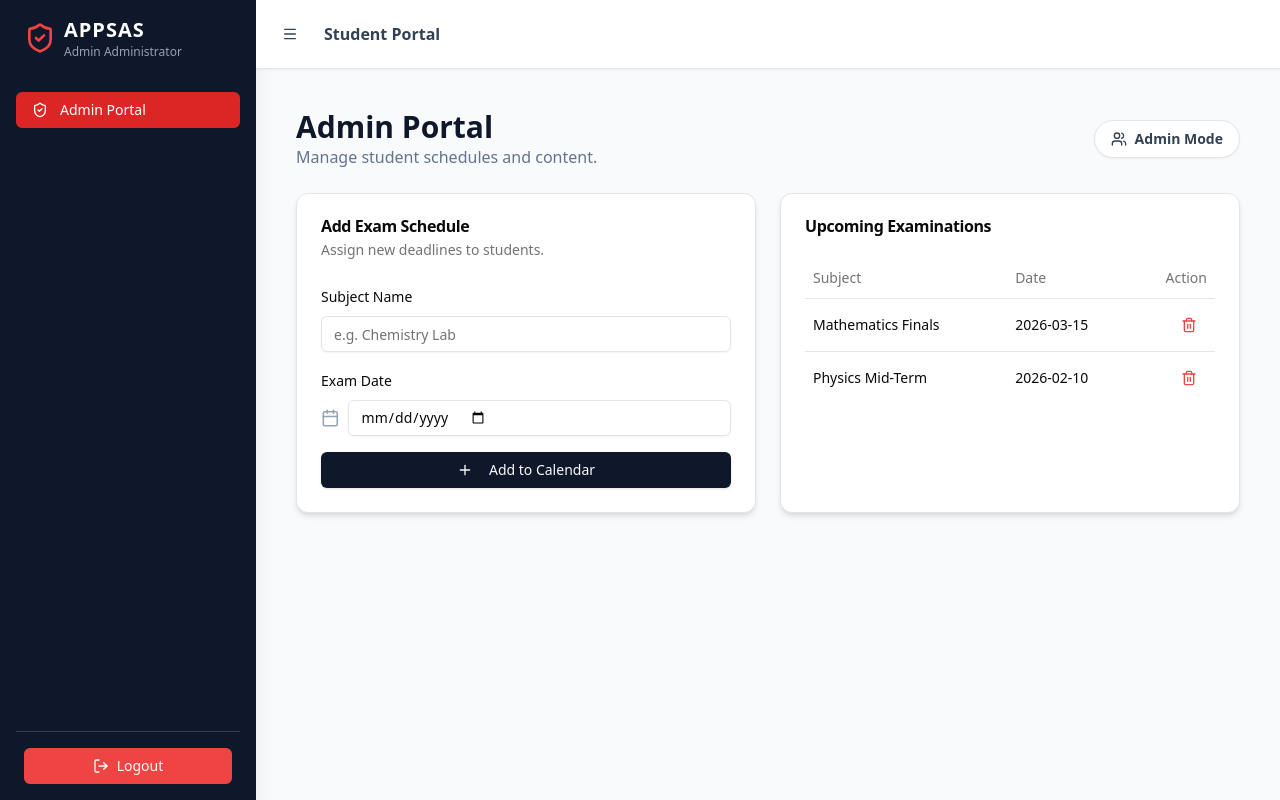
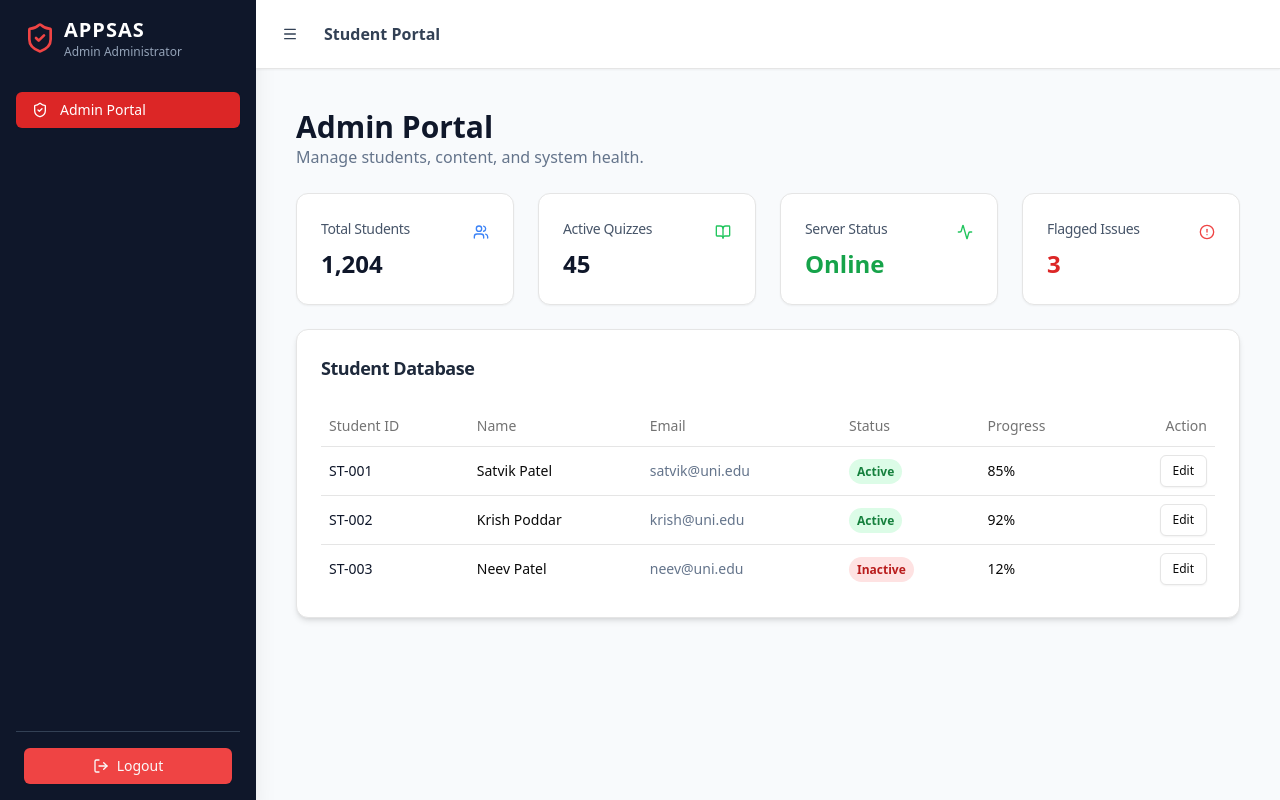
Before and after one commit to Krish-452/APPSAS, a React (Vite) app: page /admin in a window 1280 px wide. Built offline with nearby package versions, Linux system fonts and the light colour scheme.

Commit message:
Update AdminDashboard.jsx

```diff
--- a/src/pages/AdminDashboard.jsx
+++ b/src/pages/AdminDashboard.jsx
@@ -1,114 +1,182 @@
 import { useState } from "react";
-import { Card, CardContent, CardHeader, CardTitle, CardDescription } from "@/components/ui/card";
+import { Card, CardContent, CardHeader, CardTitle } from "@/components/ui/card";
 import { Button } from "@/components/ui/button";
 import { Input } from "@/components/ui/input";
 import { Label } from "@/components/ui/label";
 import { Table, TableBody, TableCell, TableHead, TableHeader, TableRow } from "@/components/ui/table";
-import { Calendar as CalendarIcon, Plus, Trash2, Users } from "lucide-react";
+import { Users, BookOpen, Activity, AlertCircle, Save, X } from "lucide-react";
 
 export default function AdminDashboard() {
-  // State to simulate a database (Addressing Neev's concern about logic)
-  const [examDate, setExamDate] = useState("");
-  const [examSubject, setExamSubject] = useState("");
 
-  const [schedule, setSchedule] = useState([
-    { id: 1, subject: "Mathematics Finals", date: "2026-03-15", status: "Scheduled" },
-    { id: 2, subject: "Physics Mid-Term", date: "2026-02-10", status: "Pending" },
+  // 1. Convert Data to State so it can be changed
+  const [students, setStudents] = useState([
+    { id: "ST-001", name: "Satvik Patel", email: "satvik@uni.edu", status: "Active", progress: "85%" },
+    { id: "ST-002", name: "Krish Poddar", email: "krish@uni.edu", status: "Active", progress: "92%" },
+    { id: "ST-003", name: "Neev Patel", email: "neev@uni.edu", status: "Inactive", progress: "12%" },
   ]);
 
-  const handleAddSchedule = () => {
-    if (!examDate || !examSubject) return; // Prevent empty adds
+  // 2. State to track which student is being edited
+  const [editingId, setEditingId] = useState(null);
+  const [editForm, setEditForm] = useState({});
 
-    const newExam = {
-      id: Date.now(),
-      subject: examSubject,
-      date: examDate,
-      status: "Scheduled"
+  // Function to start editing
+  const handleEditClick = (student) => {
+    setEditingId(student.id);
+    setEditForm(student); // Copy student data to form
   };
 
-    setSchedule([...schedule, newExam]);
-    setExamSubject("");
-    setExamDate("");
+  // Function to save changes
+  const handleSave = () => {
+    setStudents(students.map((s) => (s.id === editingId ? editForm : s)));
+    setEditingId(null); // Exit edit mode
   };
 
-  const handleDelete = (id) => {
-    setSchedule(schedule.filter(item => item.id !== id));
+  // Function to cancel editing
+  const handleCancel = () => {
+    setEditingId(null);
   };
 
   return (
     <div className="p-6 space-y-6 bg-slate-50 min-h-screen">
+
+      {/* Header Section */}
       <div className="flex justify-between items-center">
         <div>
           <h1 className="text-3xl font-bold text-slate-900">Admin Portal</h1>
-          <p className="text-slate-500">Manage student schedules and content.</p>
-        </div>
-        <div className="bg-white p-2 px-4 rounded-full border shadow-sm flex items-center gap-2 text-sm font-semibold text-slate-700">
-           <Users size={16} /> Admin Mode
-        </div>
+          <p className="text-slate-500">Manage students, content, and system health.</p>
         </div>
 
-      {/* Grid Layout */}
-      <div className="grid grid-cols-1 md:grid-cols-2 gap-6">
+      </div>
 
-        {/* LEFT COLUMN: Add Date/Schedule Form */}
-        <Card className="shadow-md">
+      {/* Stats Cards Row */}
+      <div className="grid grid-cols-1 md:grid-cols-4 gap-6">
+        <Card className="shadow-sm">
+          <CardHeader className="flex flex-row items-center justify-between pb-2">
+            <CardTitle className="text-sm font-medium text-slate-600">Total Students</CardTitle>
+            <Users className="h-4 w-4 text-blue-500" />
+          </CardHeader>
+          <CardContent><div className="text-2xl font-bold text-slate-900">1,204</div></CardContent>
+        </Card>
+
+        <Card className="shadow-sm">
+          <CardHeader className="flex flex-row items-center justify-between pb-2">
+            <CardTitle className="text-sm font-medium text-slate-600">Active Quizzes</CardTitle>
+            <BookOpen className="h-4 w-4 text-green-500" />
+          </CardHeader>
+          <CardContent><div className="text-2xl font-bold text-slate-900">45</div></CardContent>
+        </Card>
+
+        <Card className="shadow-sm">
+          <CardHeader className="flex flex-row items-center justify-between pb-2">
+            <CardTitle className="text-sm font-medium text-slate-600">Server Status</CardTitle>
+            <Activity className="h-4 w-4 text-green-500" />
+          </CardHeader>
+          <CardContent><div className="text-2xl font-bold text-green-600">Online</div></CardContent>
+        </Card>
+
+        <Card className="shadow-sm">
+          <CardHeader className="flex flex-row items-center justify-between pb-2">
+            <CardTitle className="text-sm font-medium text-slate-600">Flagged Issues</CardTitle>
+            <AlertCircle className="h-4 w-4 text-red-500" />
+          </CardHeader>
+          <CardContent><div className="text-2xl font-bold text-red-600">3</div></CardContent>
+        </Card>
+      </div>
+
+      {/* EDIT FORM: Only visible when editingId is not null */}
+      {editingId && (
+        <Card className="border-2 border-blue-500 shadow-xl bg-blue-50">
             <CardHeader>
-            <CardTitle>Add Exam Schedule</CardTitle>
-            <CardDescription>Assign new deadlines to students.</CardDescription>
+                <CardTitle>Editing Student: {editForm.id}</CardTitle>
             </CardHeader>
-          <CardContent className="space-y-4">
+            <CardContent>
+                <div className="grid grid-cols-1 md:grid-cols-2 gap-4">
                     <div className="space-y-2">
-              <Label>Subject Name</Label>
+                        <Label>Name</Label>
                         <Input
-                placeholder="e.g. Chemistry Lab"
-                value={examSubject}
-                onChange={(e) => setExamSubject(e.target.value)}
+                            value={editForm.name}
+                            onChange={(e) => setEditForm({...editForm, name: e.target.value})}
                         />
                     </div>
                     <div className="space-y-2">
-              <Label>Exam Date</Label>
-              <div className="flex items-center gap-2">
-                <CalendarIcon className="text-slate-400" size={20}/>
+                        <Label>Email</Label>
                         <Input
-                  type="date"
-                  value={examDate}
-                  onChange={(e) => setExamDate(e.target.value)}
+                            value={editForm.email}
+                            onChange={(e) => setEditForm({...editForm, email: e.target.value})}
+                        />
+                    </div>
+                    <div className="space-y-2">
+                        <Label>Status</Label>
+                        <select
+                            className="flex h-10 w-full rounded-md border border-input bg-background px-3 py-2 text-sm ring-offset-background"
+                            value={editForm.status}
+                            onChange={(e) => setEditForm({...editForm, status: e.target.value})}
+                        >
+                            <option value="Active">Active</option>
+                            <option value="Inactive">Inactive</option>
+                        </select>
+                    </div>
+                    <div className="space-y-2">
+                        <Label>Progress</Label>
+                        <Input
+                            value={editForm.progress}
+                            onChange={(e) => setEditForm({...editForm, progress: e.target.value})}
                         />
                     </div>
                 </div>
-            <Button onClick={handleAddSchedule} className="w-full bg-slate-900 hover:bg-slate-800">
-              <Plus size={16} className="mr-2" /> Add to Calendar
+                <div className="flex gap-2 mt-4 justify-end">
+                    <Button variant="outline" onClick={handleCancel} className="gap-2">
+                        <X size={16}/> Cancel
                     </Button>
+                    <Button onClick={handleSave} className="bg-blue-600 hover:bg-blue-700 gap-2">
+                        <Save size={16}/> Save Changes
+                    </Button>
+                </div>
             </CardContent>
         </Card>
+      )}
 
-        {/* RIGHT COLUMN: The List (Simulating Database) */}
-        <Card className="shadow-md">
+      {/* Student Database Table */}
+      <Card className="shadow-md border bg-white">
           <CardHeader>
-            <CardTitle>Upcoming Examinations</CardTitle>
+            <CardTitle className="text-lg text-slate-800">Student Database</CardTitle>
           </CardHeader>
           <CardContent>
             <Table>
               <TableHeader>
                 <TableRow>
-                  <TableHead>Subject</TableHead>
-                  <TableHead>Date</TableHead>
+                  <TableHead>Student ID</TableHead>
+                  <TableHead>Name</TableHead>
+                  <TableHead>Email</TableHead>
+                  <TableHead>Status</TableHead>
+                  <TableHead>Progress</TableHead>
                   <TableHead className="text-right">Action</TableHead>
                 </TableRow>
               </TableHeader>
               <TableBody>
-                {schedule.map((item) => (
-                  <TableRow key={item.id}>
-                    <TableCell className="font-medium">{item.subject}</TableCell>
-                    <TableCell>{item.date}</TableCell>
+                {students.map((student) => (
+                  <TableRow key={student.id} className={editingId === student.id ? "bg-blue-50" : ""}>
+                    <TableCell className="font-medium text-slate-900">{student.id}</TableCell>
+                    <TableCell>{student.name}</TableCell>
+                    <TableCell className="text-slate-500">{student.email}</TableCell>
+                    <TableCell>
+                        <span className={`px-2 py-1 rounded-full text-xs font-semibold ${
+                            student.status === "Active"
+                            ? "bg-green-100 text-green-700"
+                            : "bg-red-100 text-red-700"
+                        }`}>
+                            {student.status}
+                        </span>
+                    </TableCell>
+                    <TableCell>{student.progress}</TableCell>
                     <TableCell className="text-right">
                       <Button
-                        variant="ghost"
-                        size="icon"
-                        onClick={() => handleDelete(item.id)}
-                        className="text-red-500 hover:text-red-700 hover:bg-red-50"
+                        variant="outline"
+                        size="sm"
+                        className="h-8 text-xs hover:bg-blue-50 hover:text-blue-600 hover:border-blue-300"
+                        onClick={() => handleEditClick(student)}
                       >
-                        <Trash2 size={16} />
+                        Edit
                       </Button>
                     </TableCell>
                   </TableRow>
@@ -118,6 +186,5 @@ export default function AdminDashboard() {
           </CardContent>
         </Card>
     </div>
-    </div>
   );
 }
```
Lines whose indentation alone changed are shown as unchanged.
